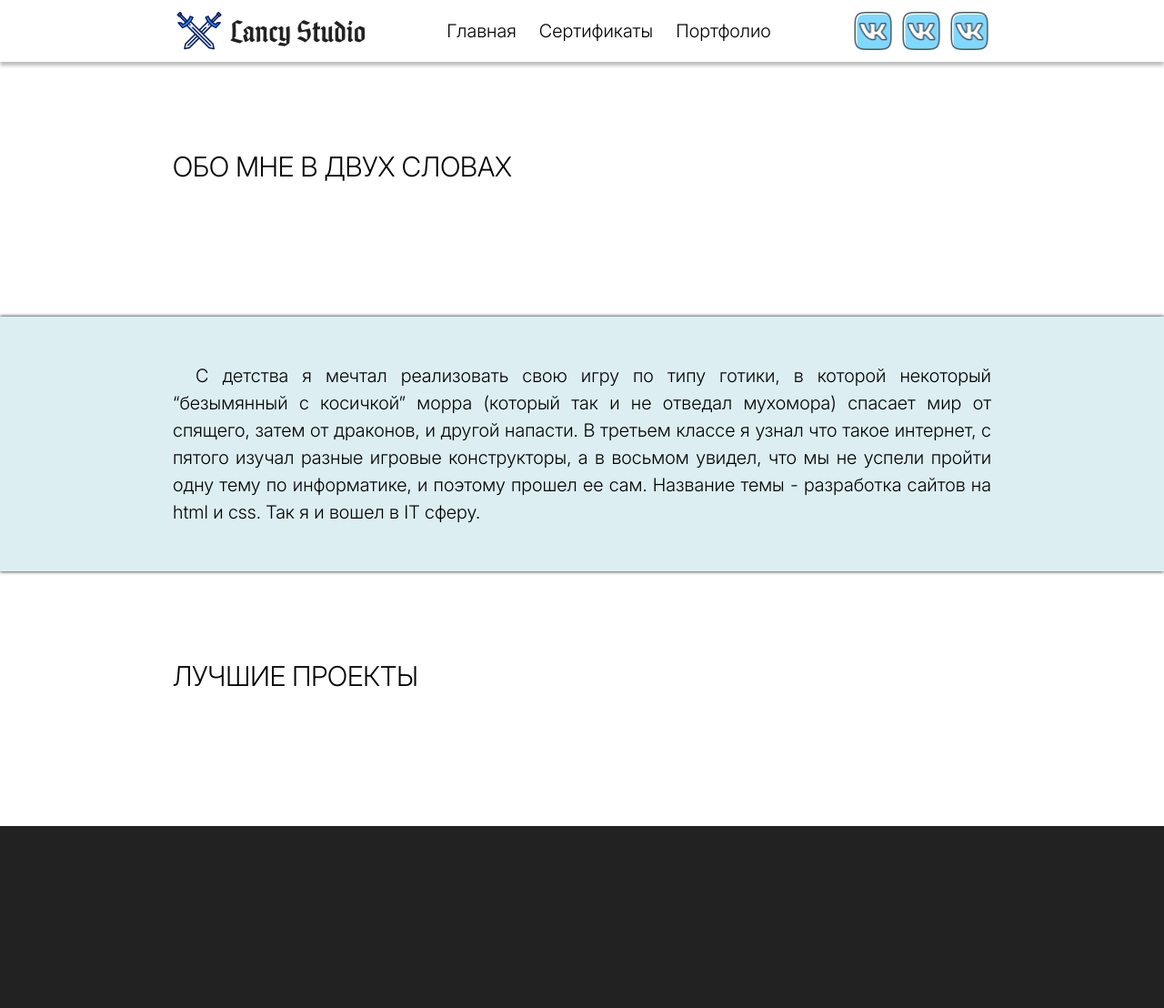
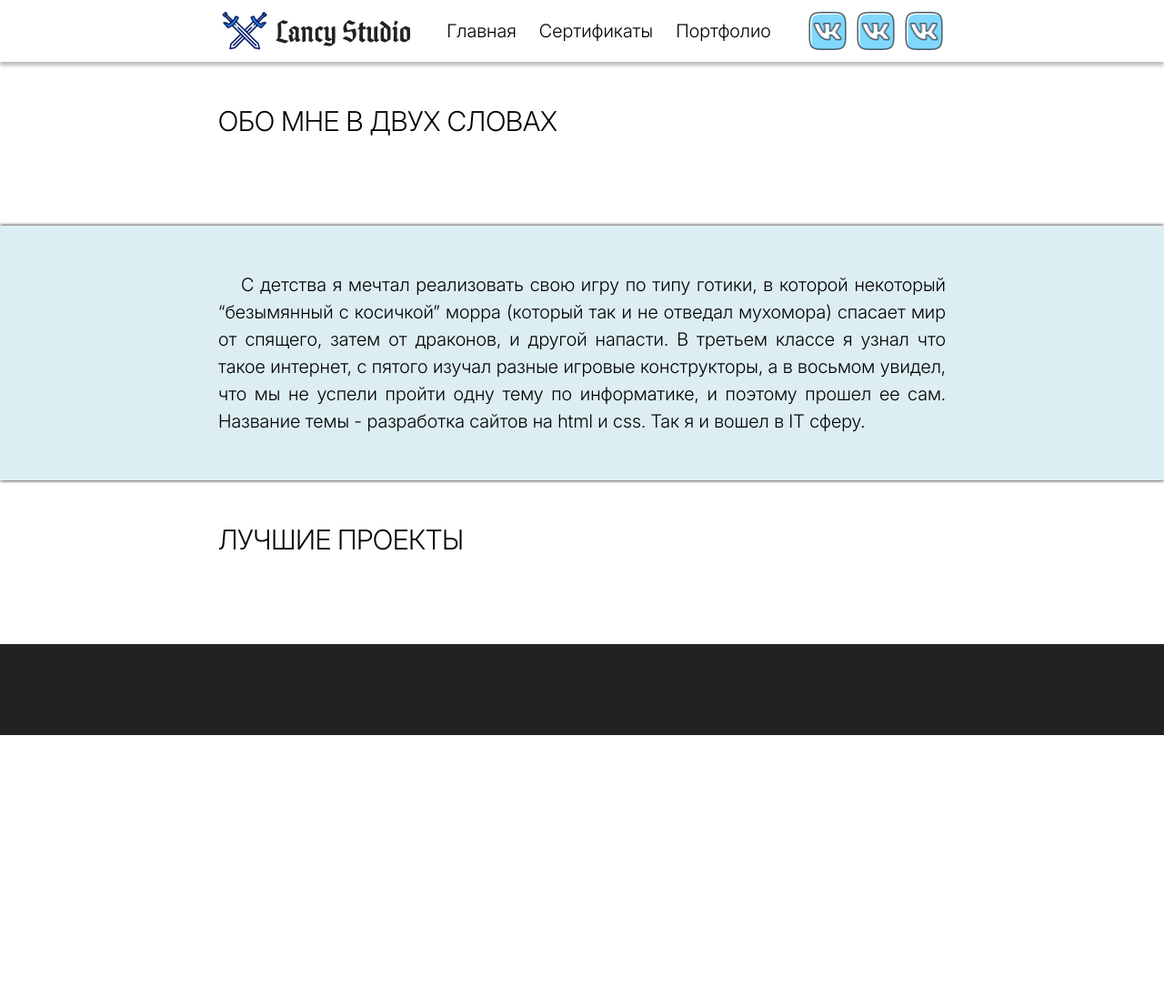
Before and after one commit to LancelotOzerny/LancyStudioRemake, a PHP site: page / in a window 1280 px wide. Shown: the whole page at 91% size. After the commit the page ends 808 px from the top, so only its background shows below. Run offline with PHP 8.4, Linux system fonts and the light colour scheme; style sheets or scripts are compiled from the project's sources.

Commit message:
Вынес боковые отступы строк в ширину контейнера

```diff
--- a/assets/scss/general/grid.scss
+++ b/assets/scss/general/grid.scss
@@ -2,12 +2,6 @@
 {
   margin: 0 auto;
   width : 100%;
-}
-
-.row
-{
-  padding-left: 0;
-  padding-right: 0;
 }
 
 .page-block
@@ -20,13 +14,7 @@
 {
   .container
   {
-	width : 320px;
-  }
-
-  .row
-  {
-	padding-left: 10px;
-	padding-right: 10px;
+	width : 300px;
   }
 }
 
@@ -34,12 +22,7 @@
 {
   .container
   {
-	width : 480px;
-  }
-  .row
-  {
-	padding-left: 25px;
-	padding-right: 25px;
+	width : 430px;
   }
 }
 
@@ -47,12 +30,7 @@
 {
   .container
   {
-	width : 720px;
-  }
-  .row
-  {
-	padding-left: 50px;
-	padding-right: 50px;
+	width : 620px;
   }
 }
 
@@ -60,13 +38,7 @@
 {
   .container
   {
-	width : 1000px;
-  }
-
-  .page-block
-  {
-	padding-top: 100px;
-	padding-bottom: 100px;
+	width : 800px;
   }
 }
 
@@ -74,6 +46,6 @@
 {
   .container
   {
-	width : 1440px;
+	width : 1240px;
   }
 }
--- a/index.html
+++ b/index.html
@@ -10,7 +10,6 @@
 	<!-- LABEL:HTML NAVIGATION -->
 	<div class="main-navigation-wrapper">
 		<div class="container">
-			<div class="row">
 			<nav class="main-navigation">
 				<img class="main-navigation-logo" src="assets/sprites/logo.png" alt="Lancy-Studio">
 
@@ -44,45 +43,36 @@
 			</nav>
 		</div>
 	</div>
-	</div>
 
 	<!-- LABEL:HTML ABOUT ME -->
 	<div class="container">
-		<div class="row page-block">
-			<div class="page-title">
-				Обо мне в двух словах
-			</div>
+		<div class="page-block">
+			<div class="page-title">Обо мне в двух словах</div>
 		</div>
 	</div>
 
 	<!-- LABEL:HTML INFO BLOCK-->
 	<div class="text-block text-block--lightblue text-block--shadow pv-50">
 		<div class="container">
-			<div class="row">
-				<p>
-					С детства я мечтал реализовать свою игру по типу готики, в которой некоторый “безымянный с косичкой”
+			<p>С детства я мечтал реализовать свою игру по типу готики, в которой некоторый “безымянный с косичкой”
 				морра (который так и не отведал мухомора) спасает мир от спящего, затем от драконов, и другой
 				напасти. В третьем классе я узнал что такое интернет, с пятого изучал разные игровые конструкторы,
 				а в восьмом увидел, что мы не успели пройти одну тему по информатике, и поэтому прошел ее сам.
-					Название темы - разработка сайтов на html и css. Так я и вошел в IT сферу.
-				</p>
-			</div>
+				Название темы - разработка сайтов на html и css. Так я и вошел в IT сферу.</p>
 		</div>
 	</div>
 
 	<!-- LABEL:HTML BEST PROJECTS -->
 	<div class="container">
-		<div class="row page-block">
-			<div class="page-title">
-				Лучшие проекты
-			</div>
+		<div class="page-block">
+			<div class="page-title">Лучшие проекты</div>
 		</div>
 	</div>
 
 	<!-- LABEL:HTML FOOTER -->
 	<div class="background--dark text--light">
 		<div class="container">
-			<div class="row page-block">
+			<div class="page-block main-footer">
 
 			</div>
 		</div>
```
Lines whose indentation alone changed are shown as unchanged.
